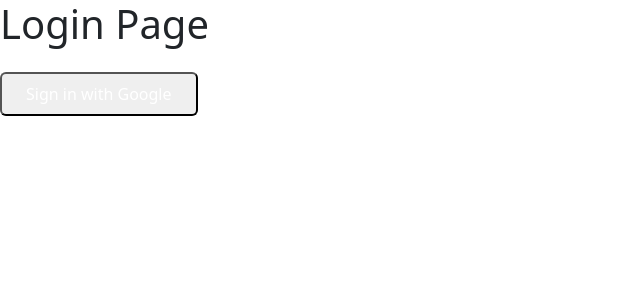
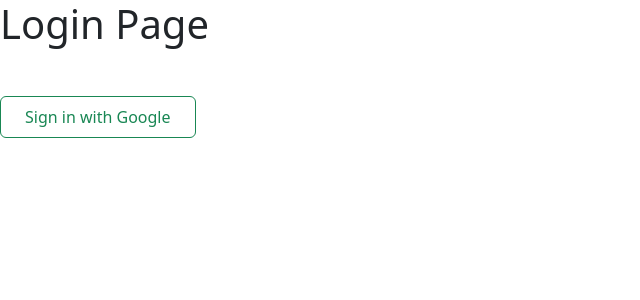
Before and after one commit to alcatrazxlr8/todo-list, a React app: page / in a window 1280 px wide. Shown: the top 300 px of the page, without its empty margins (0-640 px from the left). Built offline with nearby package versions, Linux system fonts and the light colour scheme; no server answers; the HTML template or start-up script is replaced by a standard one.

Commit message:
updated button CSS, removed debugging logs

```diff
--- a/src/App.tsx
+++ b/src/App.tsx
@@ -4,7 +4,7 @@
 import ProtectedRoute from "./components/ProtectedRoute";
 
 function App() {
-	console.log("✅ App.tsx loaded");
+	// console.log("✅ App.tsx loaded");
 
 	return (
 		<Routes>
--- a/src/components/ProtectedRoute.tsx
+++ b/src/components/ProtectedRoute.tsx
@@ -2,11 +2,11 @@
 import { useAuth } from "../context/AuthContext";
 
 const ProtectedRoute = () => {
-	console.log("🔐 ProtectedRoute component is rendering...");
+	// console.log("🔐 ProtectedRoute component is rendering...");
 
 	const { user, loading } = useAuth();
 
-	console.log("Checking Protected Route:", { user, loading });
+	// console.log("Checking Protected Route:", { user, loading });
 
 	if (loading) return <p>Loading...</p>;
 	if (!user) return <Navigate to="/" replace />;
--- a/src/context/AuthContext.tsx
+++ b/src/context/AuthContext.tsx
@@ -6,7 +6,7 @@
 	ReactNode,
 } from "react";
 import { onAuthStateChanged, User } from "firebase/auth";
-import {auth} from '../FirebaseConfig'
+import { auth } from '../FirebaseConfig'
 
 // Define the AuthContext type
 type AuthContextType = {
@@ -24,7 +24,7 @@
 
 	useEffect(() => {
 		const unsubscribe = onAuthStateChanged(auth, (firebaseUser) => {
-			console.log("Auth State Changed: ", firebaseUser); // Debugging Log
+			// console.log("Auth State Changed: ", firebaseUser); // Debugging Log
 			setUser(firebaseUser);
 			setLoading(false);
 		});
--- a/src/pages/Login.tsx
+++ b/src/pages/Login.tsx
@@ -11,7 +11,7 @@
 	// Redirect to `/todo` if the user is logged in
 	useEffect(() => {
 		if (user && !loading) {
-			console.log("✅ Redirecting to /todo...");
+			// console.log("✅ Redirecting to /todo...");
 			navigate("/todo", { replace: true }); // Avoids going back to login after redirection
 		}
 	}, [user, loading, navigate]);
@@ -31,7 +31,7 @@
 			) : (
 				<button
 					onClick={handleLogin}
-					className="px-4 py-2 bg-blue-500 text-white rounded"
+					className="mt-4 px-4 py-2 bg-red-500 rounded btn btn-outline-success"
 					disabled={isLoggingIn}
 				>
 					{isLoggingIn ? "Signing in..." : "Sign in with Google"}
--- a/src/pages/Todo.tsx
+++ b/src/pages/Todo.tsx
@@ -26,8 +26,7 @@
 				Logout
 			</button>
 
-			{/* To-Do items will go here later */}
-			<p>(To-Do items will go here)</p>
+			{/* To-Do items will go here */}
 			<TodoList />
 			{/* <Todos /> */}
 		</div>
```
